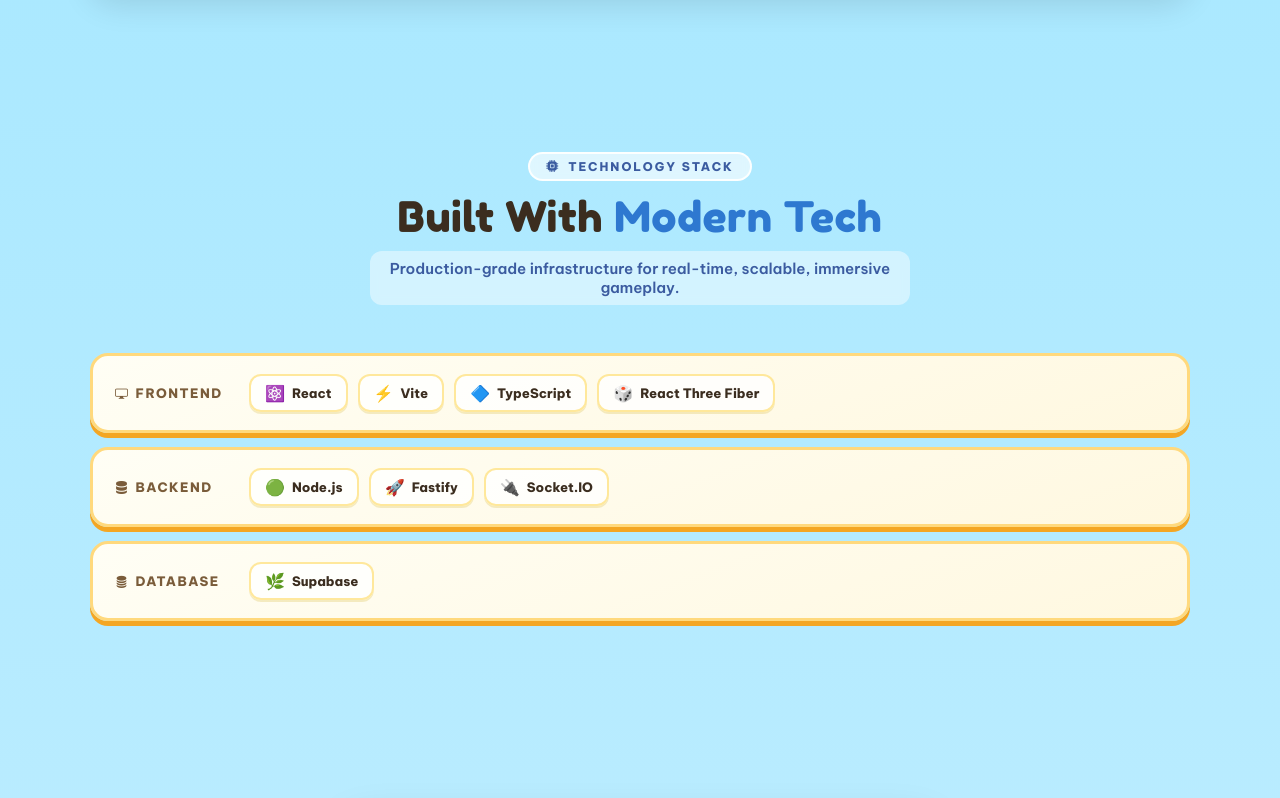
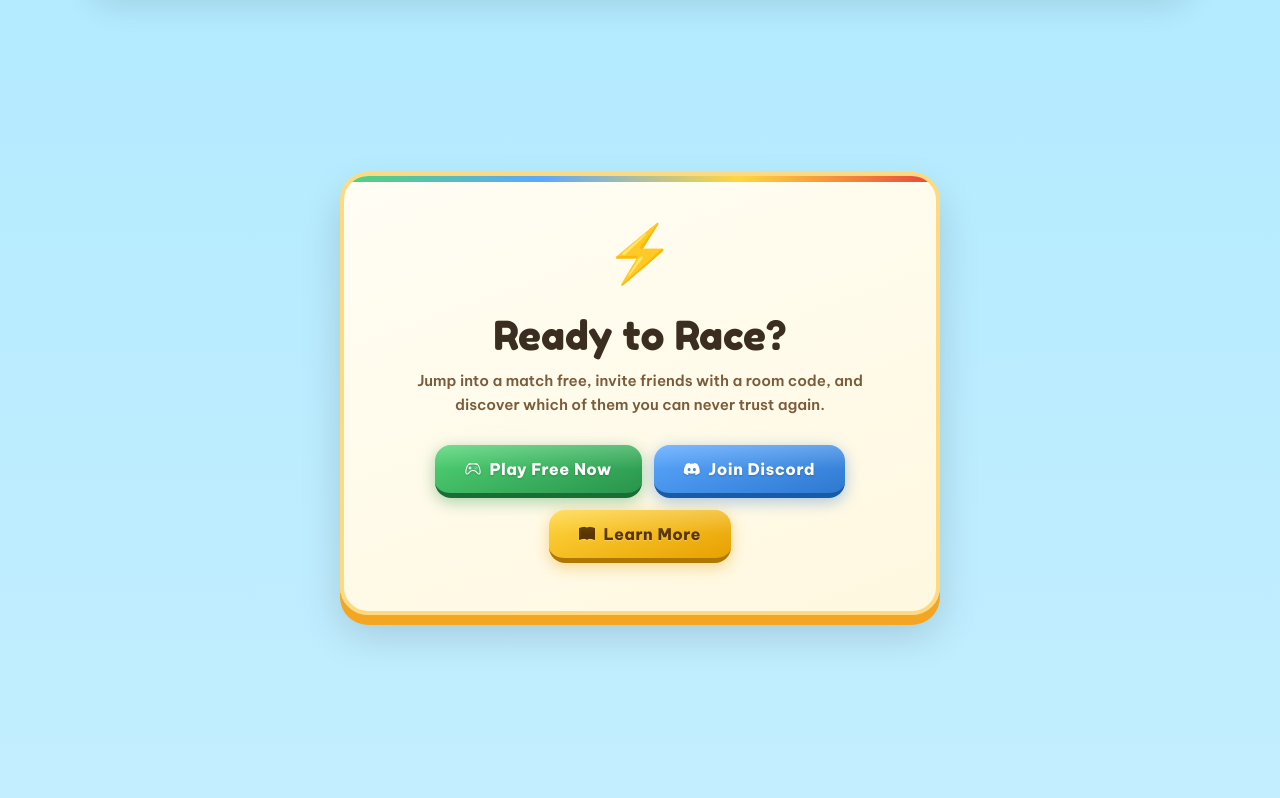
Before and after one commit to vinhnguyen2005/Rune-Race-Introduction-Page, a plain HTML site: page index.html in a window 1280 px wide. Shown: the part 6409-7207 px from the top of the page. Drawn offline with nearby package versions, Linux system fonts and the light colour scheme.

Commit message:
update ui remove tech stack

```diff
--- a/index.html
+++ b/index.html
@@ -1249,42 +1249,6 @@ footer {
   </div>
 </section>
 
-<!-- ═══════════════════ TECH STACK ═══════════════════ -->
-<section class="section" id="tech">
-  <div class="section-inner">
-    <div class="section-header reveal">
-      <div class="section-eyebrow"><i class="bi bi-cpu-fill"></i> Technology Stack</div>
-      <div class="section-title">Built With <span class="hi-blue">Modern Tech</span></div>
-      <p class="section-sub">Production-grade infrastructure for real-time, scalable, immersive gameplay.</p>
-    </div>
-    <div class="tech-layers">
-      <div class="tech-layer reveal delay-1">
-        <div class="tech-layer-label"><i class="bi bi-display"></i> Frontend</div>
-        <div class="tech-badges">
-          <div class="tech-badge"><span>⚛️</span> React</div>
-          <div class="tech-badge"><span>⚡</span> Vite</div>
-          <div class="tech-badge"><span>🔷</span> TypeScript</div>
-          <div class="tech-badge"><span>🎲</span> React Three Fiber</div>
-        </div>
-      </div>
-      <div class="tech-layer reveal delay-2">
-        <div class="tech-layer-label"><i class="bi bi-server"></i> Backend</div>
-        <div class="tech-badges">
-          <div class="tech-badge"><span>🟢</span> Node.js</div>
-          <div class="tech-badge"><span>🚀</span> Fastify</div>
-          <div class="tech-badge"><span>🔌</span> Socket.IO</div>
-        </div>
-      </div>
-      <div class="tech-layer reveal delay-3">
-        <div class="tech-layer-label"><i class="bi bi-database-fill"></i> Database</div>
-        <div class="tech-badges">
-          <div class="tech-badge"><span>🌿</span> Supabase</div>
-        </div>
-      </div>
-    </div>
-  </div>
-</section>
-
 
 <!-- ═══════════════════ FINAL CTA ═══════════════════ -->
 <section class="cta-final" id="play">
```
